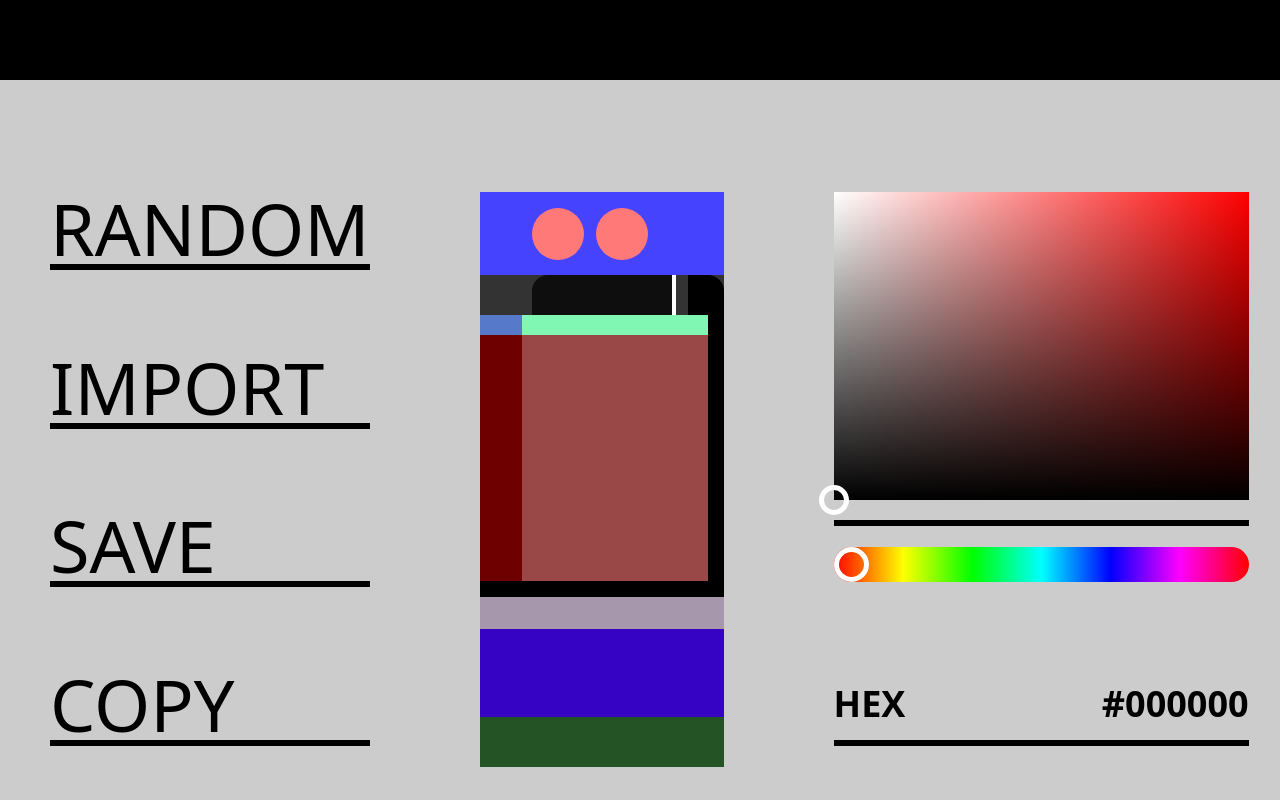
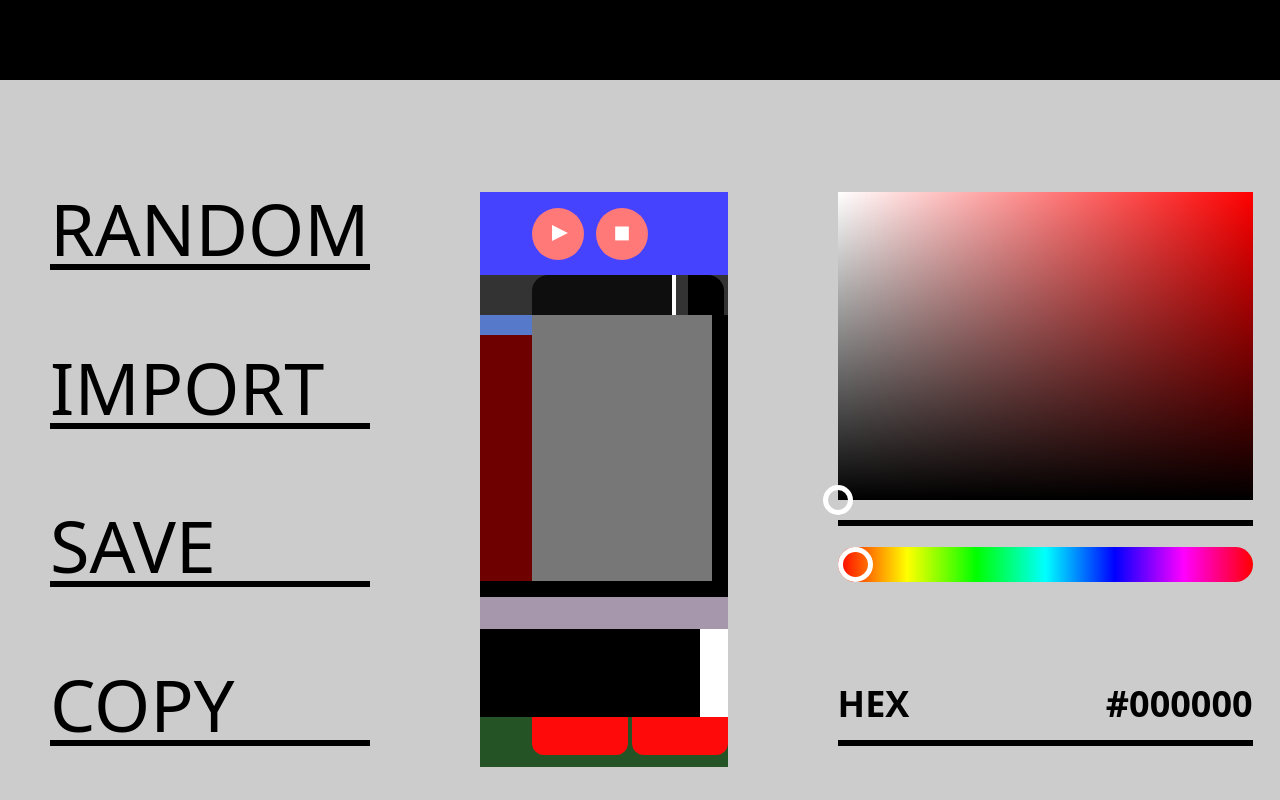
Before and after one commit to GosuBoy/ProcessingColors, a React (Vite) app in the folder PColors/: page / in a window 1280 px wide. Built offline with nearby package versions, Linux system fonts and the light colour scheme.

Commit message:
Impletentation for svg icons usability in ProcessingUI component (#8)

```diff
--- a/PColors/src/App.jsx
+++ b/PColors/src/App.jsx
@@ -11,22 +11,37 @@ function App() {
 
     function CPickerOutput(h, s, v) {
         if (CElement.current) {
+            if (CElement.current.dataset.icon) {
+                const [r, g, b] = hsv2rgb(h, s, v);
+                CElement.current.style.fill = `rgb(${r * 255}, ${g * 255}, ${
+                    b * 255
+                })`;
+            } else {
                 const [r, g, b] = hsv2rgb(h, s, v);
                 CElement.current.style.backgroundColor = `rgb(${r * 255}, ${
                     g * 255
                 }, ${b * 255})`;
             }
         }
+    }
 
     function PickColor(e) {
         CElement.current = e.target;
+        if (e.target.dataset.icon) {
+            const [r, g, b] = e.target.style.fill
+                .split("(")[1]
+                .split(")")[0]
+                .split(",");
+            const [h, s, v] = rgb2hsv(r / 255, g / 255, b / 255);
+            setCColor([h, s, v]);
+        } else {
             const [r, g, b] = e.target.style.backgroundColor
                 .split("(")[1]
                 .split(")")[0]
                 .split(",");
-
             const [h, s, v] = rgb2hsv(r / 255, g / 255, b / 255);
             setCColor([h, s, v]);
+        }
     }
 
     return (
--- a/PColors/src/components/processingUI/components/Console.jsx
+++ b/PColors/src/components/processingUI/components/Console.jsx
@@ -6,6 +6,7 @@ export function Console({ handler }) {
             onClick={handler}
         >
             <Header />
+            <ConsoleText />
         </div>
     );
 }
@@ -18,3 +19,23 @@ function Header() {
         ></div>
     );
 }
+
+function ConsoleText() {
+    return (
+        <div
+            className="h-[120px] w-full"
+            style={{ backgroundColor: "#000000" }}
+        >
+            <ConsoleScroll />
+        </div>
+    );
+}
+
+function ConsoleScroll() {
+    return (
+        <div
+            className="w-7 h-full ml-auto"
+            style={{ backgroundColor: "#FFFFFF" }}
+        ></div>
+    );
+}
--- a/PColors/src/components/processingUI/components/Editor.jsx
+++ b/PColors/src/components/processingUI/components/Editor.jsx
@@ -25,7 +25,7 @@ function Inner() {
 function TextArea() {
     return (
         <div
-            className="w-full h-full"
+            className="w-auto h-full"
             style={{ backgroundColor: "rgb(153, 71, 71)" }}
         >
             <TextHighlight />
--- a/PColors/src/components/processingUI/components/Footer.jsx
+++ b/PColors/src/components/processingUI/components/Footer.jsx
@@ -2,8 +2,20 @@ export function Footer({ handler }) {
     return (
         <div
             onClick={handler}
-            className="w-full h-[50px]"
+            className="w-full h-[50px] pl-[52px] pb-3 flex gap-1"
             style={{ backgroundColor: "#245425" }}
+        >
+            <Tab />
+            <Tab />
+        </div>
+    );
+}
+
+function Tab() {
+    return (
+        <div
+            className="w-24 h-full rounded-b-xl"
+            style={{ backgroundColor: "rgb(255, 10, 10)" }}
         ></div>
     );
 }
--- a/PColors/src/components/processingUI/components/Toolbar/Toolbar.jsx
+++ b/PColors/src/components/processingUI/components/Toolbar/Toolbar.jsx
@@ -14,17 +14,57 @@ export function Toolbar({ handler }) {
 function PlayButton() {
     return (
         <div
-            className="w-[52px] h-[52px] rounded-full"
+            className="w-[52px] h-[52px] rounded-full flex justify-center content-center flex-wrap"
             style={{ backgroundColor: "#ff7979" }}
-        ></div>
+        >
+            <PlayIComponent />
+        </div>
     );
 }
 
 function StopButton() {
     return (
         <div
-            className="w-[52px] h-[52px] rounded-full"
+            className="w-[52px] h-[52px] rounded-full flex justify-center content-center flex-wrap"
             style={{ backgroundColor: "#ff7979" }}
-        ></div>
+        >
+            <StopIComponent />
+        </div>
     );
 }
+
+function PlayIComponent() {
+    return (
+        <svg
+            className="icon pointer-events-none mr-4 ml-5"
+            viewBox="0 0 152 153"
+            fill="none"
+            xmlns="http://www.w3.org/2000/svg"
+        >
+            <path
+                className="pointer-events-auto"
+                d="M151.513 76.5626L0.0875244 152.275V0.850098L151.513 76.5626Z"
+                style={{ fill: "#FFFFFF" }}
+                data-icon={true}
+            />
+        </svg>
+    );
+}
+
+function StopIComponent() {
+    return (
+        <svg
+            className="icon pointer-events-none mx-[19px]"
+            viewBox="0 0 16 17"
+            fill="none"
+            xmlns="http://www.w3.org/2000/svg"
+        >
+            <path
+                className="pointer-events-auto"
+                d="M15.7992 0.549072V16.4491H0.199219V0.549072H15.7992Z"
+                style={{ fill: "#FFFFFF" }}
+                data-icon={true}
+            />
+        </svg>
+    );
+}
--- a/PColors/src/index.css
+++ b/PColors/src/index.css
@@ -62,7 +62,6 @@ body {
     position: relative;
 }
 
-.item {
-    /*width: 100px;*/
-    height: 100px;
+.icon {
+    /*pointer-events: none;*/
 }
```
Lines whose indentation alone changed are shown as unchanged.
